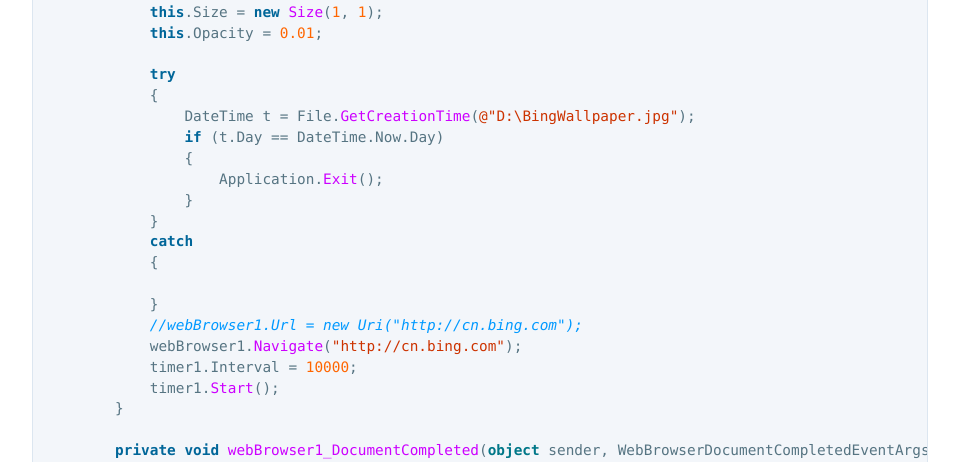
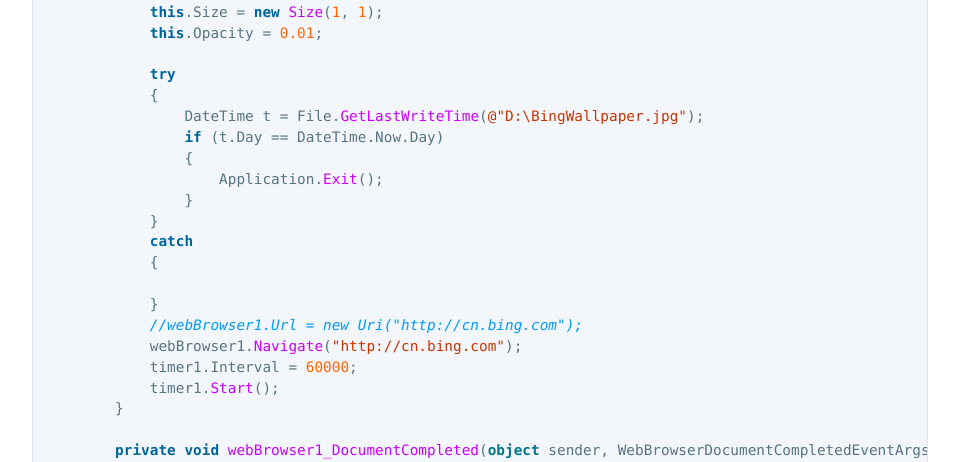
Before and after one commit to gmd20/gmd20.github.io, a Jekyll site: the page built from _posts/2016-10-12-C#例子把bing每日图片设置为windows10桌面背景BingWallpaper.markdown, in a window 1280 px wide and 1400 px high, scrolled down 3828 px. Shown: the part 757-1219 px from the top of the window, without its empty margins (160-1119 px from the left). Built offline with Jekyll 4.4.1, drawn with Linux system fonts in a browser that asks for light colours; Markdown is read by kramdown in place of the engine named in the settings; comment, search, counter and statistics services are not loaded; some of the changed text lies outside the part shown.

Commit message:
Update 2016-10-12-C#例子把bing每日图片设置为windows10桌面背景BingWallpaper.markdown

````diff
--- a/_posts/2016-10-12-C#例子把bing每日图片设置为windows10桌面背景BingWallpaper.markdown
+++ b/_posts/2016-10-12-C#例子把bing每日图片设置为windows10桌面背景BingWallpaper.markdown
@@ -2,7 +2,7 @@
 Wallpaper.cs 微软设置桌面背景的参考代码
 ====================================
 ```c#
-﻿using System;
+using System;
 using System.Collections.Generic;
 using System.Linq;
 using System.Text;
@@ -191,78 +191,6 @@
 
             try
             {
-                DateTime t = File.GetCreationTime(@"D:\BingWallpaper.jpg");
-                if (t.Day == DateTime.Now.Day)
-                {
-                    Application.Exit();
-                }
-            }
-            catch
-            {
-
-            }
-            //webBrowser1.Url = new Uri("http://cn.bing.com");
-            webBrowser1.Navigate("http://cn.bing.com");
-            timer1.Interval = 10000;
-            timer1.Start();
-        }
-
-        private void webBrowser1_DocumentCompleted(object sender, WebBrowserDocumentCompletedEventArgs e)
-        {
-            Thread myThread = new Thread(new ThreadStart(DownloadBingWallpaper));
-            myThread.Start();
-            BeginInvoke(new MethodInvoker(delegate
-            {
-                Hide();
-            }));
-        }
-
-        private void DownloadBingWallpaper()
-        {
-            Thread.Sleep(5000);
-            this.Invoke(new MethodInvoker(delegate
-            {
-                HtmlElement bgDiv = webBrowser1.Document.GetElementById("bgDiv");
-                if (bgDiv == null)
-using System;
-using System.Collections.Generic;
-using System.ComponentModel;
-using System.Data;
-using System.Drawing;
-using System.Linq;
-using System.Text;
-using System.Threading.Tasks;
-using System.Windows.Forms;
-
-using System.Net;
-using System.Threading;
-using System.Text.RegularExpressions;
-using System.IO;
-
-
-//  windows 10 锁屏界面的 Windows聚焦 图片在这个目录，也可以遍历今天的最新图片来设置背景？？
-//  C:\Users\<用户>\AppData\Local\Packages\Microsoft.Windows.ContentDeliveryManager_cw5n1h2txyewy\LocalState\Assets
-
-
-namespace BingWallpaper
-{
-    public partial class Form1 : Form
-    {
-        public Form1()
-        {
-            InitializeComponent();
-        }
-
-        private void Form1_Load(object sender, EventArgs e)
-        {
-            this.FormBorderStyle = FormBorderStyle.None;
-            this.ShowInTaskbar = false;
-            this.ShowIcon = false;
-            this.Size = new Size(1, 1);
-            this.Opacity = 0.01;
-
-            try
-            {
                 DateTime t = File.GetLastWriteTime(@"D:\BingWallpaper.jpg");
                 if (t.Day == DateTime.Now.Day)
                 {
@@ -340,4 +268,5 @@
     }
 }
 
+
 ```
````
